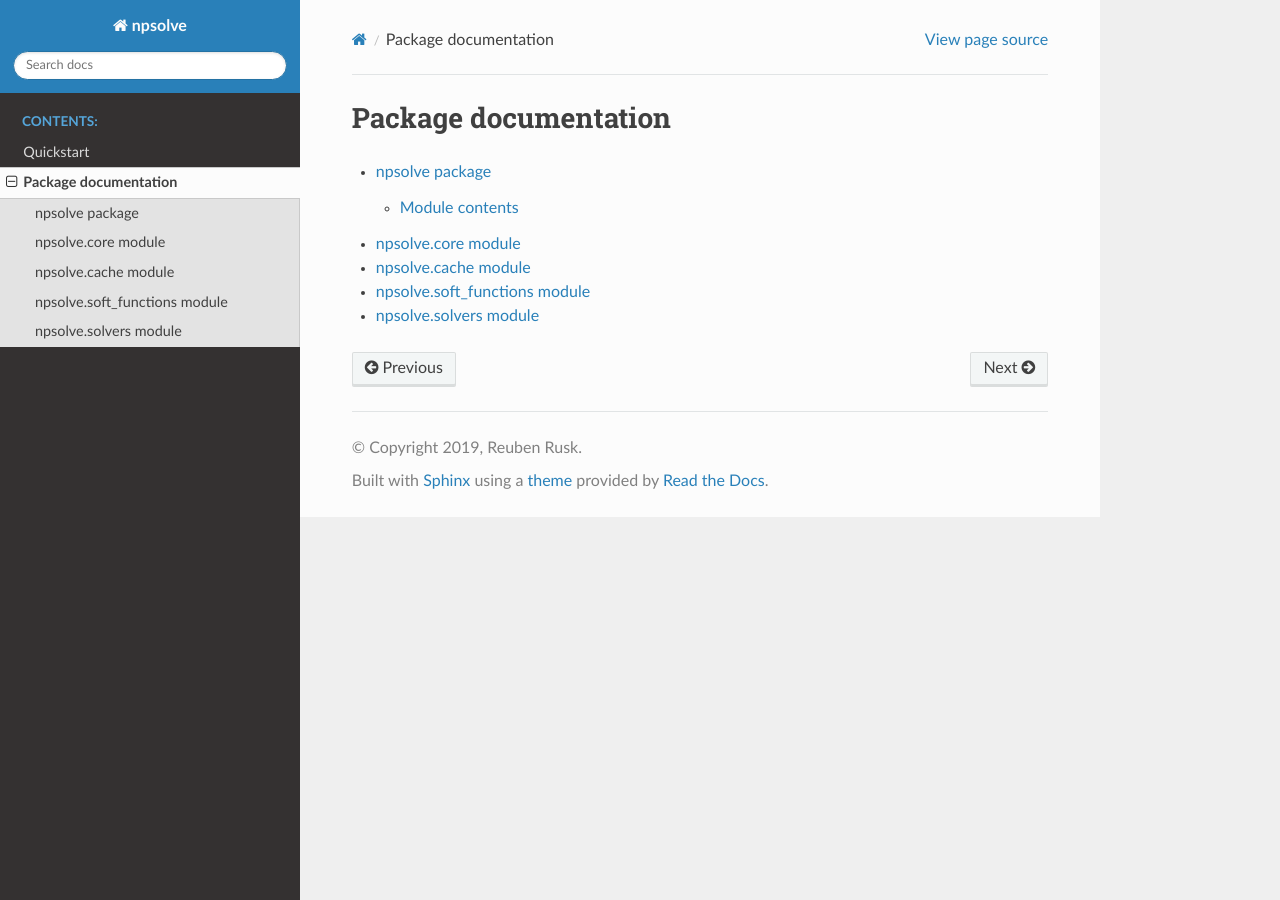
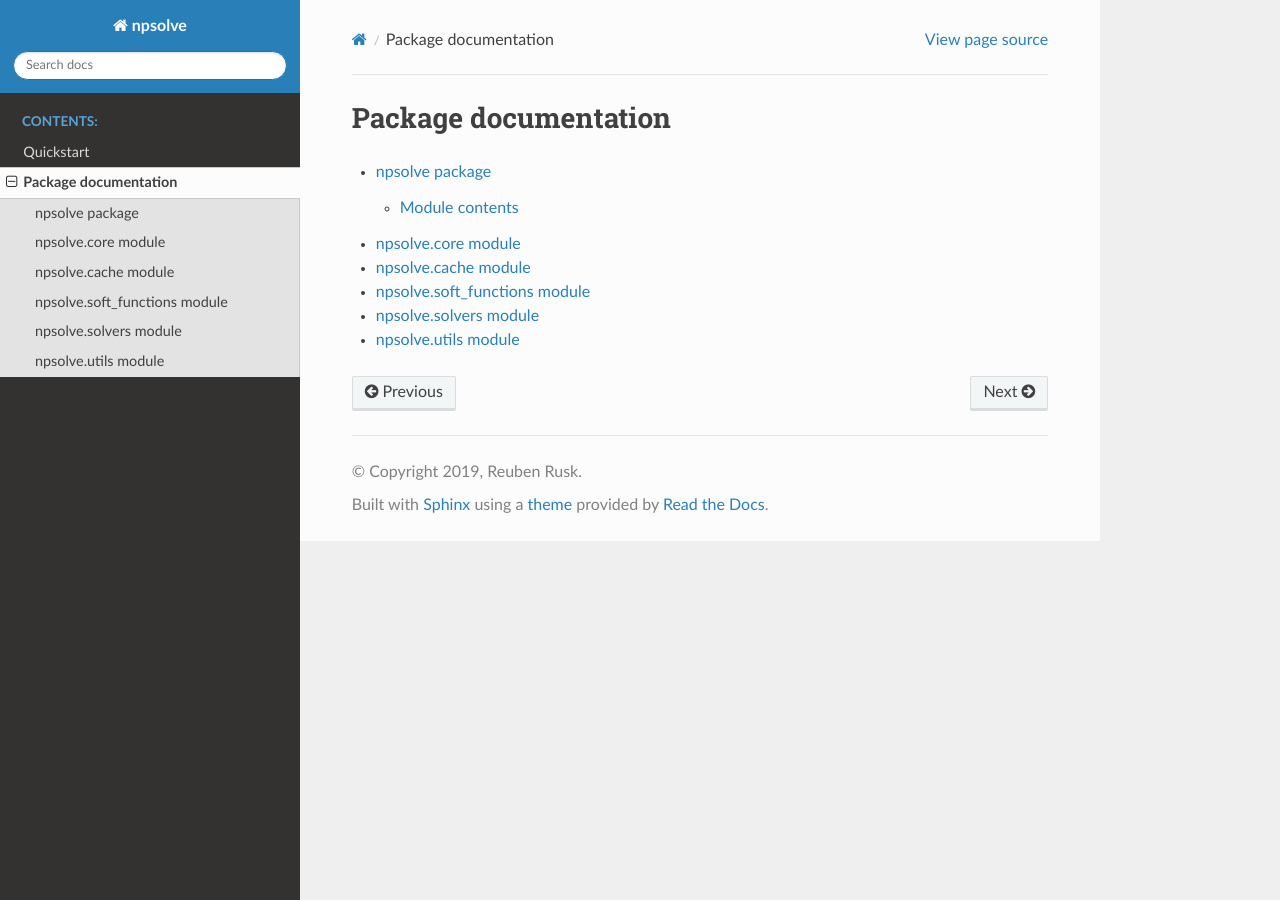
Before and after one commit to pythoro/npsolve, a Sphinx documentation site: the page built from docs/source/package.rst, in a window 1280 px wide. Built offline with Sphinx 7.4.7 and the Read the Docs theme 2.0.0, drawn with Linux system fonts in a browser that asks for light colours.

Commit message:
[DOC] Add utils module to documentation.

```diff
--- /dev/null
+++ b/docs/source/npsolve.utils.rst
@@ -0,0 +1,7 @@
+npsolve.utils module
+======================
+
+.. automodule:: npsolve.utils
+   :members:
+   :undoc-members:
+   :show-inheritance:
--- a/docs/source/package.rst
+++ b/docs/source/package.rst
@@ -9,3 +9,4 @@ Package documentation
    npsolve.cache
    npsolve.soft_functions
    npsolve.solvers
+   npsolve.utils
```
Also changed, not shown: 1 other file.
